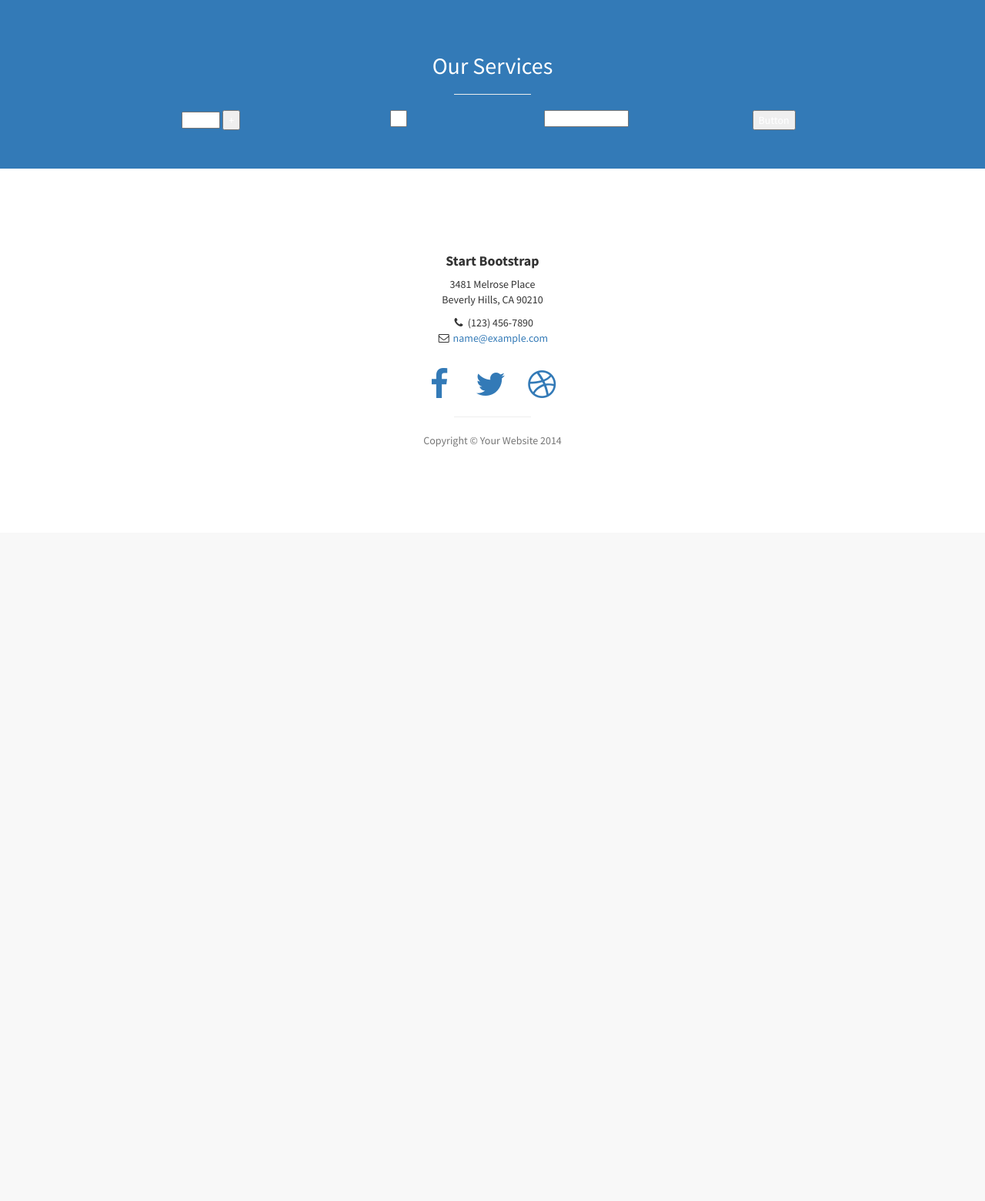
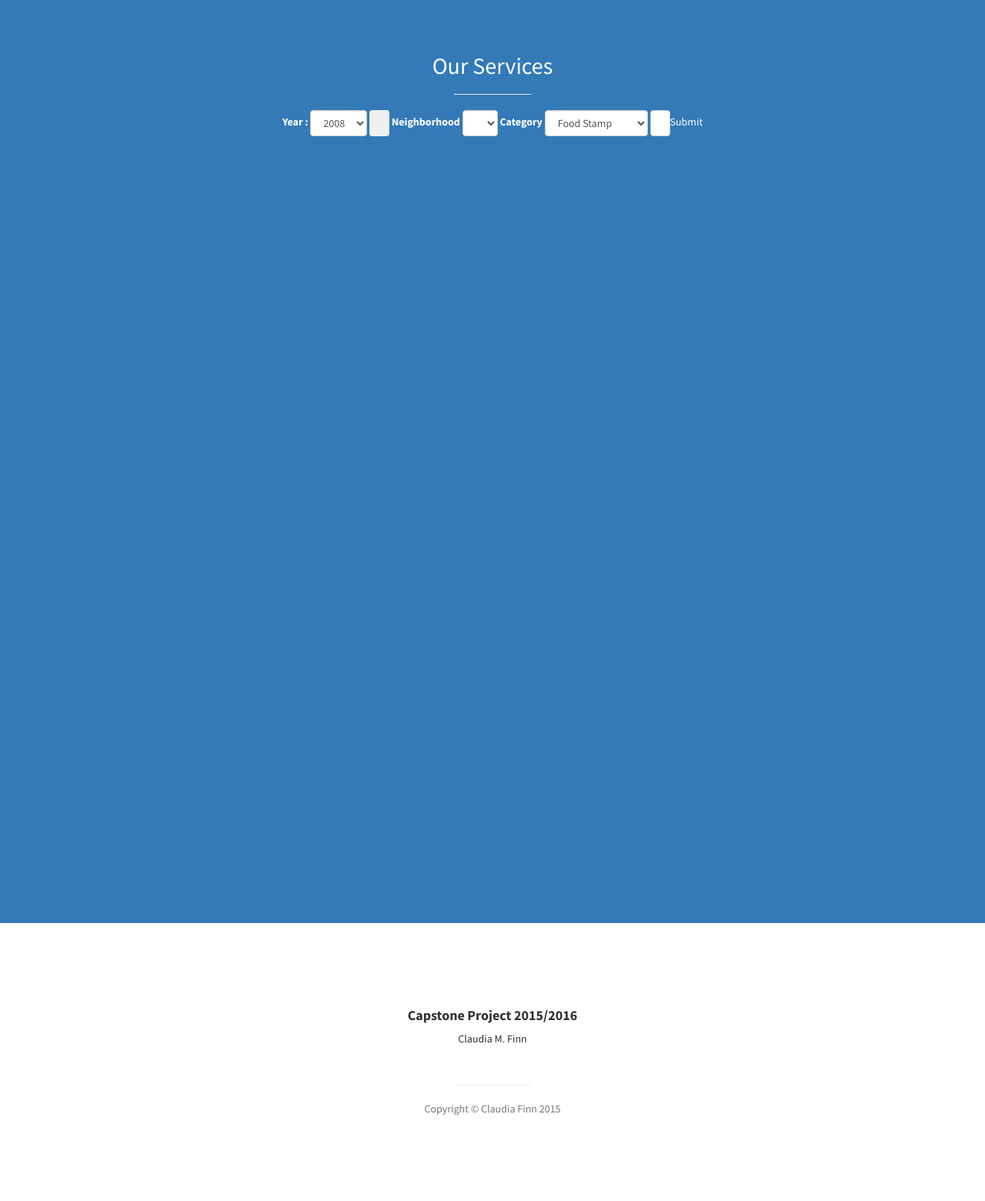
Before and after one commit to claudiafinn/Thesis-Real-Version, a web app: file Thesis_2/index.html in a window 1280 px wide. Shown: the part 801-2361 px from the top of the page at 77% size. Before the commit the page ends 1381 px from the top, so only its background shows below. Run offline with its HTML, style and script files only (its server is not run), Linux system fonts and the light colour scheme; lists and menus that the app fills with data are empty; some libraries are stand-ins or nearby versions.

Commit message:
good version

```diff
--- a/Thesis_2/client.js
+++ b/Thesis_2/client.js
@@ -3,8 +3,6 @@
 var oneYear = true;
 function onPageLoad()
 {
-    //TODO make xhr's that get the puma and years from db
-    //and populate drop down lists with them
     console.log('hi');
     var xhr = new XMLHttpRequest();
     xhr.addEventListener( "load", onLoadResponse );
@@ -69,6 +67,7 @@ function getResultsOne(){
   var xhr = new XMLHttpRequest();
   xhr.addEventListener( "load", onResponse );
   xhr.open( "get", "getData?puma="+drop1select+"&year="+drop2select+"&category="+drop3select, true );
+
   xhr.send();
 }
 
@@ -108,6 +107,7 @@ function addYear(){
   var div = document.getElementById( 'year_container' );
   var button = document.getElementById( 'add_year' );
   var new_select=document.createElement('select');
+  new_select.className="form-control";
   new_select.options.add( new Option("2008") );
   new_select.options.add( new Option("2009") );
   new_select.options.add( new Option("2010") );
--- a/Thesis_2/css/stylish-portfolio.css
+++ b/Thesis_2/css/stylish-portfolio.css
@@ -174,6 +174,7 @@ hr.small {
 
 .services {
     padding: 50px 0;
+    height: 150%;
 }
 
 .service-item {
--- a/Thesis_2/index.html
+++ b/Thesis_2/index.html
@@ -91,7 +91,23 @@
                 <div class="col-lg-10 col-lg-offset-1">
                     <h2>Our Services</h2>
                     <hr class="small">
-                    <div class="row">
+                    <form class="form-inline">
+                      <div class="form-group" id ="year_container">
+                        <label for="exampleInputEmail2">Year : </label>
+                        <select id="year_select" class="form-control"></select>
+                        <input type="button" class="btn" id="add_year" onclick="addYear()"> </button>
+                      </div>
+                      <div class="form-group" id="puma_container">
+                        <label for="exampleInputEmail2">Neighborhood</label>
+                        <select id = "puma_select" class="form-control">Puma</select>
+                      </div>
+                      <div class="form-group" id="category_container">
+                        <label for="exampleInputEmail2">Category</label>
+                        <select id = "category_select" class="form-control">Category</select>
+                        <input type="button" class="btn btn-default" onclick="getResults()">Submit</button>
+                    </div>
+                  </form>
+                  <!--  <div class="row">
                         <div class="col-md-3 col-sm-6">
                             <div id ="year_container">
                               <select id = "year_select">Year</select>
@@ -111,7 +127,7 @@
                         <div class="col-md-3 col-sm-6">
                             <button id="button1" onclick="getResults()">Button</button>
                         </div>
-                    </div>
+                    </div>-->
                     <!-- /.row (nested) -->
                 </div>
                 <!-- /.col-lg-10 -->
@@ -141,28 +157,12 @@
         <div class="container">
             <div class="row">
                 <div class="col-lg-10 col-lg-offset-1 text-center">
-                    <h4><strong>Start Bootstrap</strong>
+                    <h4><strong>Capstone Project 2015/2016</strong>
                     </h4>
-                    <p>3481 Melrose Place<br>Beverly Hills, CA 90210</p>
-                    <ul class="list-unstyled">
-                        <li><i class="fa fa-phone fa-fw"></i> (123) 456-7890</li>
-                        <li><i class="fa fa-envelope-o fa-fw"></i>  <a href="mailto:name@example.com">name@example.com</a>
-                        </li>
-                    </ul>
+                    <p>Claudia M. Finn</p>
                     <br>
-                    <ul class="list-inline">
-                        <li>
-                            <a href="#"><i class="fa fa-facebook fa-fw fa-3x"></i></a>
-                        </li>
-                        <li>
-                            <a href="#"><i class="fa fa-twitter fa-fw fa-3x"></i></a>
-                        </li>
-                        <li>
-                            <a href="#"><i class="fa fa-dribbble fa-fw fa-3x"></i></a>
-                        </li>
-                    </ul>
                     <hr class="small">
-                    <p class="text-muted">Copyright &copy; Your Website 2014</p>
+                    <p class="text-muted">Copyright &copy; Claudia Finn 2015</p>
                 </div>
             </div>
         </div>
--- a/Thesis_2/server.js
+++ b/Thesis_2/server.js
@@ -3,7 +3,6 @@ var http = require( 'http' );
 var sql = require( 'sqlite3' ).verbose();
 var serveStatic = require('serve-static');
 //var the_num = 0;
-
 
 //async library
 
@@ -47,16 +46,15 @@ function serveDynamic( req, res )
         var db = new sql.Database( 'Thesis_data/thesis_data.sqlite' );
         var temp = "SERIALNO";
         //db.all( "SELECT ? FROM House_Data2 WHERE PUMA = ? AND YEAR = ?",[category, parseInt(puma), parseInt(year)],
-        //don;t leave this like this
+
+        //problems : sqlite select statement is not safe
         db.all( "SELECT "+category+" FROM House_Data2 WHERE PUMA = ? AND YEAR = ?",[ puma, year],
               function( err, rows ) {
                   if(err){ console.log(err);}
                   for( var i = 0; i < rows.length; i++ )
                   {
-                  //  console.log(rows[i][category]);
                     data=data+(rows[i][category])+",";
                   }
-                  //console.log(rows.length);
                   res.writeHead( 200 );
                   res.end( ""+data );
                 } );
```
Also changed, not shown: Thesis_data/Load_Database.js (+7 -2 lines).
